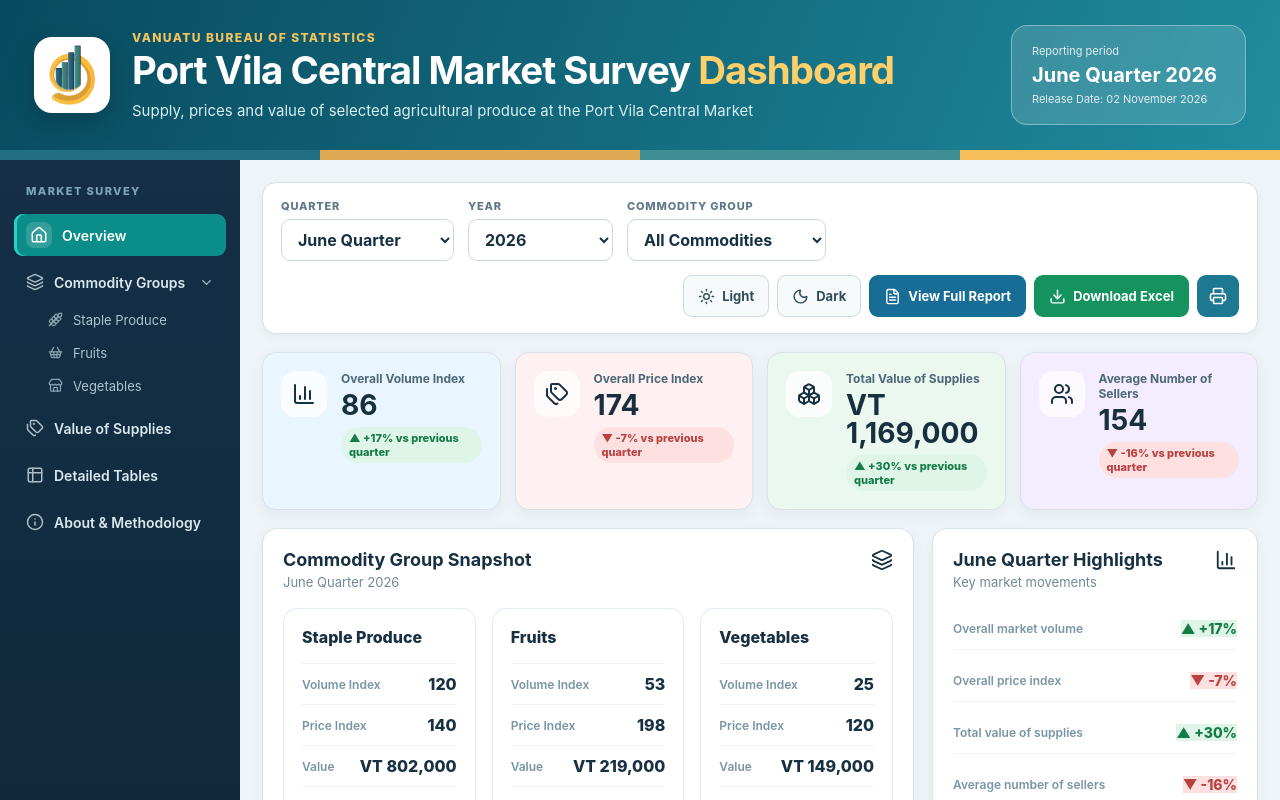
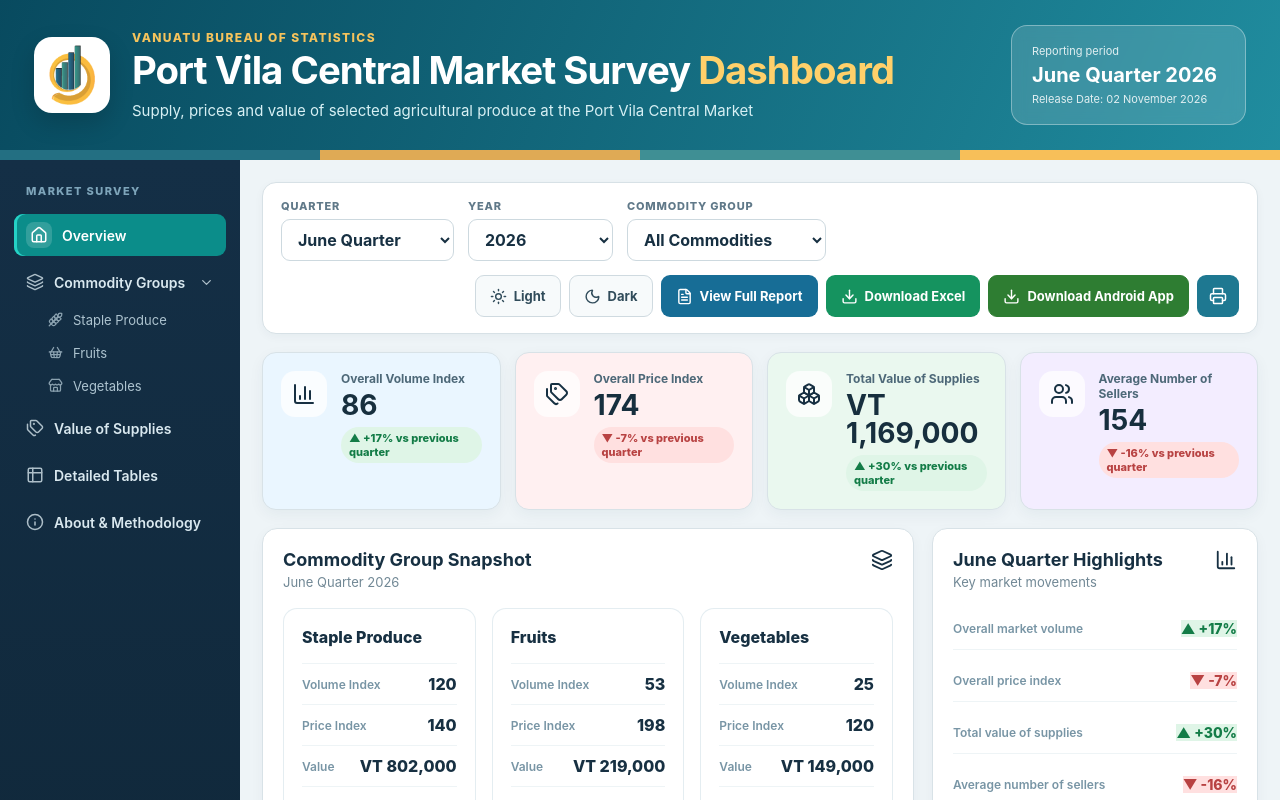
Before and after one commit to Vanuatu-National-Statistics-Office/market-survey-dashboard, a React (Vite) app: page / in a window 1280 px wide. Shown: the top 800 px of the page. Built offline with nearby package versions, Linux system fonts and the light colour scheme.

Commit message:
Add Android APK download to dashboard

```diff
--- a/src/App.tsx
+++ b/src/App.tsx
@@ -926,6 +926,14 @@ const produceValueOptions: Highcharts.Options = {
   <Download size={17} />
   Download Excel
 </a>
+<a
+  href={`${import.meta.env.BASE_URL}downloads/VBoS-Market-Survey.apk`}
+  download
+  className="action-button android-button"
+>
+  <Download size={17} />
+  Download Android App
+</a>
 
              <button
   type="button"
--- a/src/index.css
+++ b/src/index.css
@@ -1694,3 +1694,13 @@ html[data-theme='dark'] .highcharts-data-label text {
     width: 100%;
   }
 }
+.android-button {
+  background: #2e7d32;
+  color: #ffffff;
+  border-color: #2e7d32;
+}
+
+.android-button:hover {
+  background: #256b2a;
+  border-color: #256b2a;
+}
```
Also changed, not shown: 1 other file (tests, documents, lock files or other folders).
